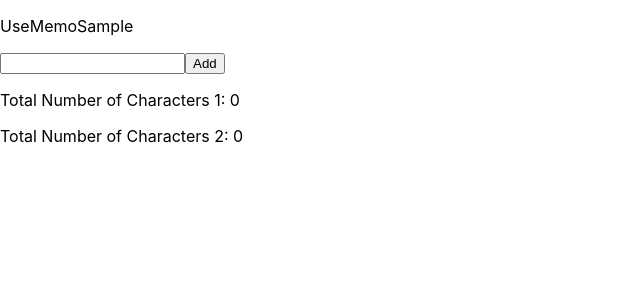
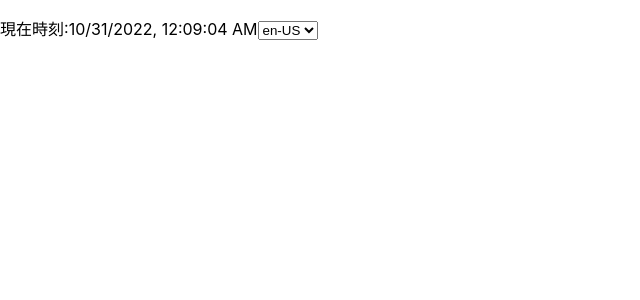
Before and after one commit to uni51/typescript-react-next-react-sample, a React (Create React App) app: page / in a window 1280 px wide. Shown: the top 300 px of the page, without its empty margins (0-640 px from the left). Built offline with nearby package versions, Linux system fonts and the light colour scheme.

Commit message:
3-5-3 useEffect と useLayoutEffect - 副作用のフック

```diff
--- /dev/null
+++ b/src/components/Clock.tsx
@@ -0,0 +1,74 @@
+import React, { useState, useEffect } from "react";
+
+// タイマーが呼び出される周期を1秒にする
+const UPDATE_CYCLE = 1000;
+
+// localstorageで使用するキー
+const KEY_LOCALE = "KEY_LOCALE";
+
+enum Locale {
+  US = "en-US",
+  JP = "ja-JP",
+}
+
+const getLocaleFromString = (text: string) => {
+  switch (text) {
+    case Locale.US:
+      return Locale.US;
+    case Locale.JP:
+      return Locale.JP;
+    default:
+      return Locale.US;
+  }
+};
+
+export const Clock = () => {
+  const [timestamp, setTimestamp] = useState(new Date());
+  const [locale, setLocale] = useState(Locale.US);
+
+  // タイマーのセットをするための副作用
+  useEffect(() => {
+    // タイマーのセット
+    const timer = setInterval(() => {
+      setTimestamp(new Date());
+    }, UPDATE_CYCLE);
+
+    // クリーンアップ関数を渡し、アンマウント時にタイマーの解除をする
+    return () => {
+      clearInterval(timer);
+    };
+    // 初期描画時のみ実行する
+  }, []);
+
+  // localstorageから値を読み込むための副作用
+  useEffect(() => {
+    const savedLocale = localStorage.getItem(KEY_LOCALE);
+    if (savedLocale !== null) {
+      setLocale(getLocaleFromString(savedLocale));
+    }
+  }, []);
+
+  // localeが変化した時に、localstorageに値を保存するための副作用
+  useEffect(() => {
+    localStorage.setItem(KEY_LOCALE, locale);
+    // 依存配列にlocaleを渡し、localeが変化する度に実行するようにする
+  }, [locale]);
+
+  return (
+    <div>
+      <p>
+        <span id="current-time-label">現在時刻</span>
+        <span>:{timestamp.toLocaleString(locale)}</span>
+        <select
+          value={locale}
+          onChange={(e) => setLocale(getLocaleFromString(e.target.value))}
+        >
+          <option value="en-US">en-US</option>
+          <option value="ja-JP">ja-JP</option>
+        </select>
+      </p>
+    </div>
+  );
+};
+
+export default Clock;
--- a/src/index.tsx
+++ b/src/index.tsx
@@ -8,7 +8,8 @@
 // import CounterReducer from "./components/CounterReducer";
 // import Parent from "./components/MemoSample2";
 // import Parent from "./components/UseCallbackSample";
-import { UseMemoSample } from "./components/UseMemoSample";
+// import { UseMemoSample } from "./components/UseMemoSample";
+import Clock from "./components/Clock";
 import reportWebVitals from "./reportWebVitals";
 
 const root = ReactDOM.createRoot(
@@ -21,7 +22,8 @@
     {/* <Parent /> */}
     {/* <CounterState initialValue={0} /> */}
     {/* <CounterReducer initialValue={0} /> */}
-    <UseMemoSample />
+    {/* <UseMemoSample /> */}
+    <Clock />
   </React.StrictMode>
 );
 
```
